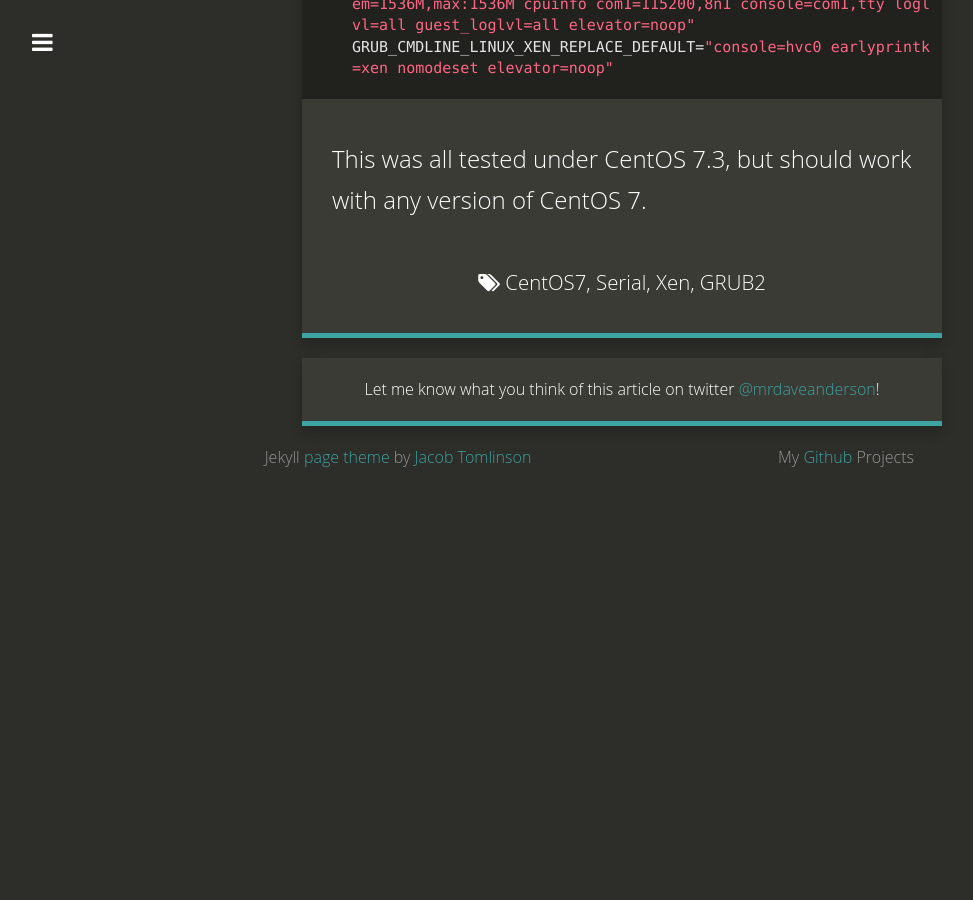
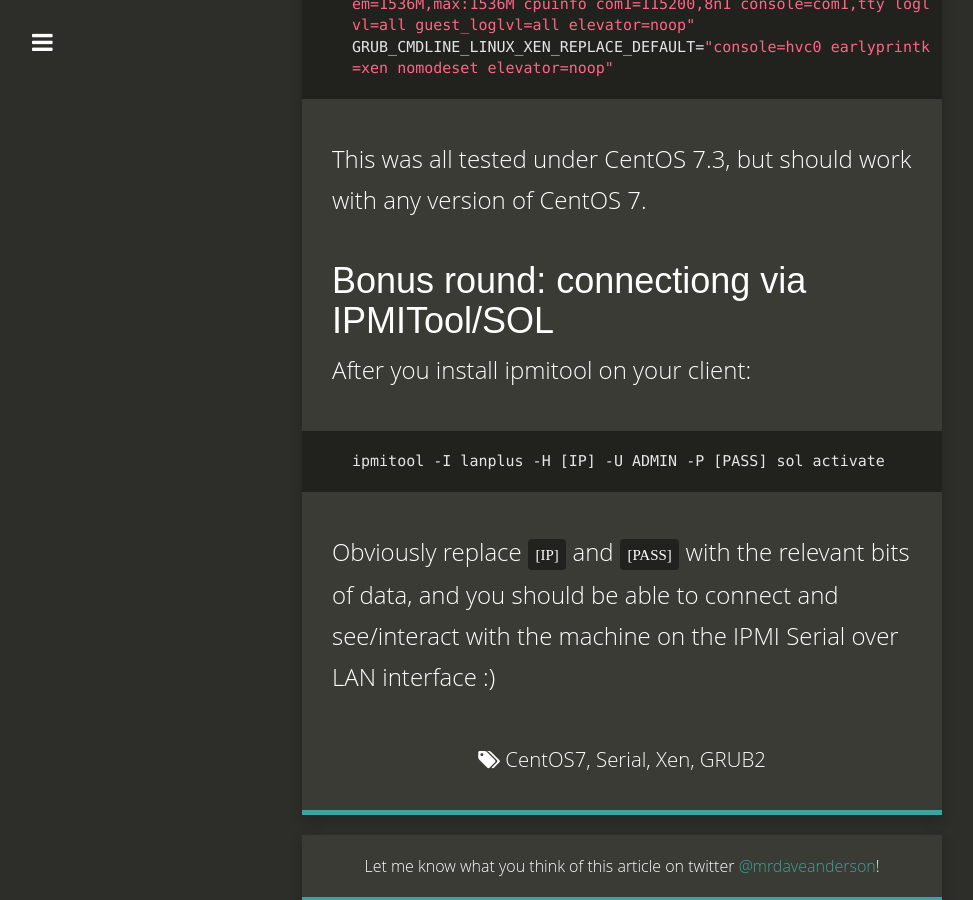
Before and after one commit to mrdaveanderson/mrdaveanderson.github.io, a Jekyll site: the page built from _posts/2017-04-14-CentOS7SerialConsole.md, in a window 1280 px wide and 900 px high, scrolled down 4289 px. Shown: the whole window, without its empty margins (18-991 px from the left). Built offline with Jekyll 4.4.1, drawn with Linux system fonts in a browser that asks for light colours; nearby versions of some CDN libraries; before the commit the page ends 4777 px from its top, so only the background shows below that.

Commit message:
added bonus round (SOL) to serial post

````diff
--- a/_posts/2017-04-14-CentOS7SerialConsole.md
+++ b/_posts/2017-04-14-CentOS7SerialConsole.md
@@ -81,3 +81,10 @@ GRUB_CMDLINE_LINUX_XEN_REPLACE_DEFAULT="console=hvc0 earlyprintk=xen nomodeset e
 ```
 
 This was all tested under CentOS 7.3, but should work with any version of CentOS 7.
+
+# Bonus round: connectiong via IPMITool/SOL
+After you install ipmitool on your client:
+```
+ipmitool -I lanplus -H [IP] -U ADMIN -P [PASS] sol activate
+```
+Obviously replace `[IP]` and `[PASS]` with the relevant bits of data, and you should be able to connect and see/interact with the machine on the IPMI Serial over LAN interface :)
````
